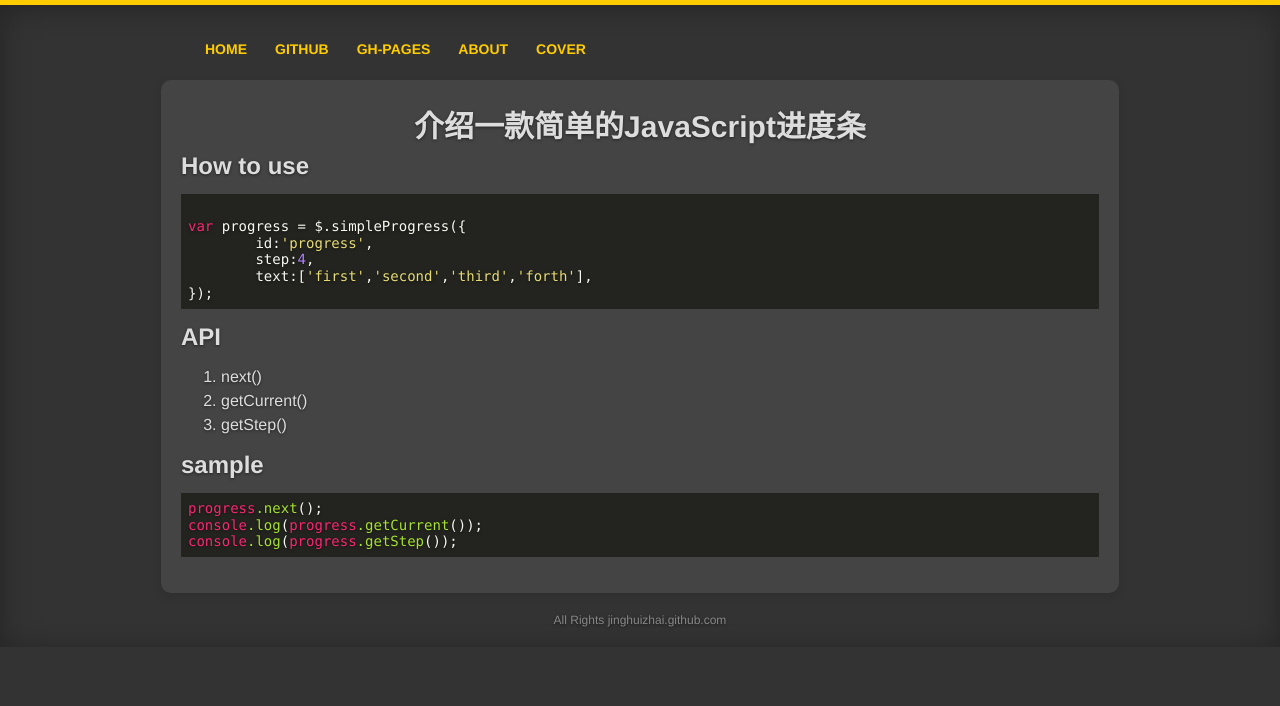
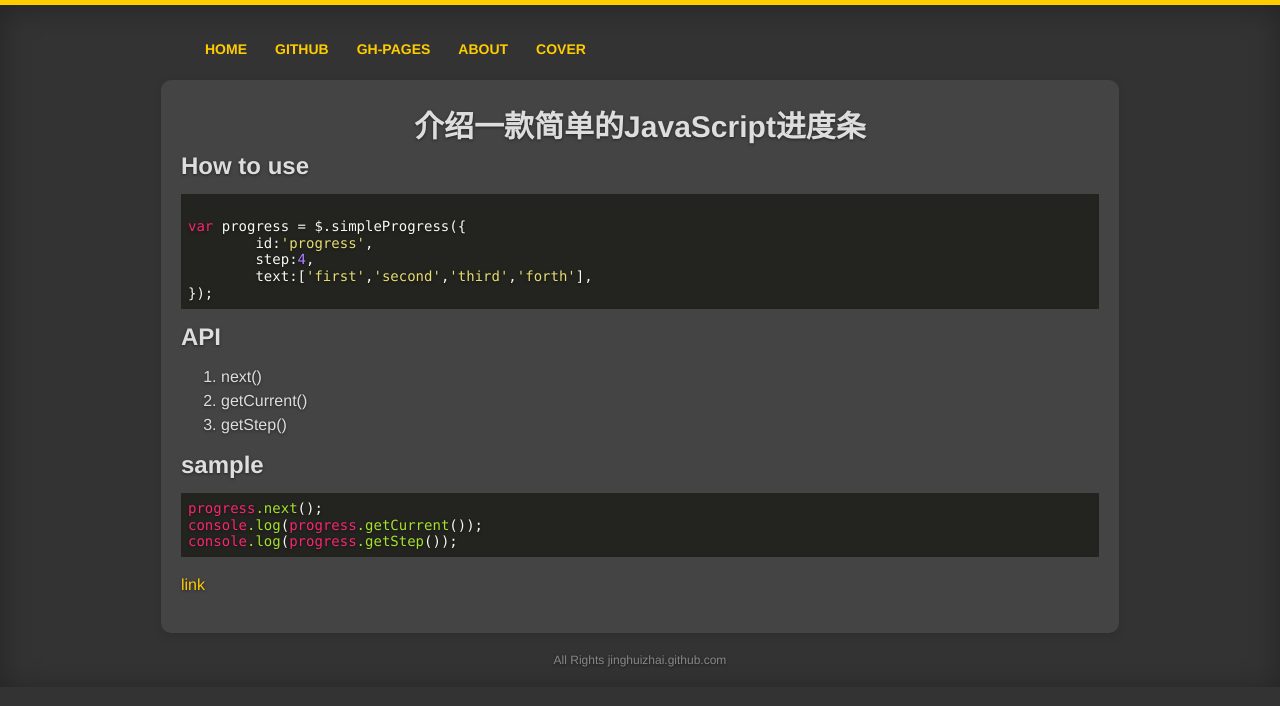
Before and after one commit to jinghuizhai/blog, a Jekyll site: the page built from _posts/2016-4-20-javascript-progress.md, in a window 1280 px wide. Shown: the top 706 px of the page. Built offline with Jekyll 4.4.1, drawn with Linux system fonts in a browser that asks for light colours.

Commit message:
Update 2016-4-20-javascript-progress.md

````diff
--- a/_posts/2016-4-20-javascript-progress.md
+++ b/_posts/2016-4-20-javascript-progress.md
@@ -26,3 +26,4 @@ progress.next();
 console.log(progress.getCurrent());
 console.log(progress.getStep());
 ```
+<a href="https://github.com/jinghuizhai/simpleprogress">link</a>
````
